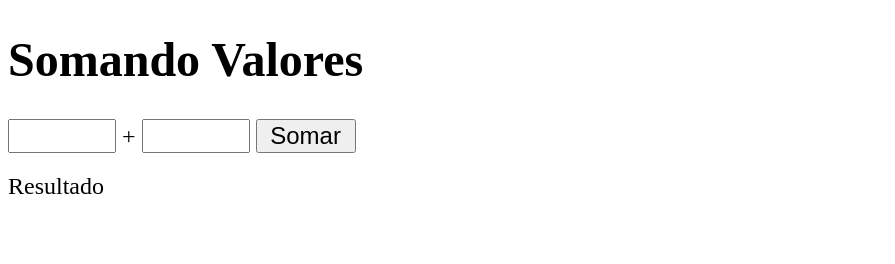
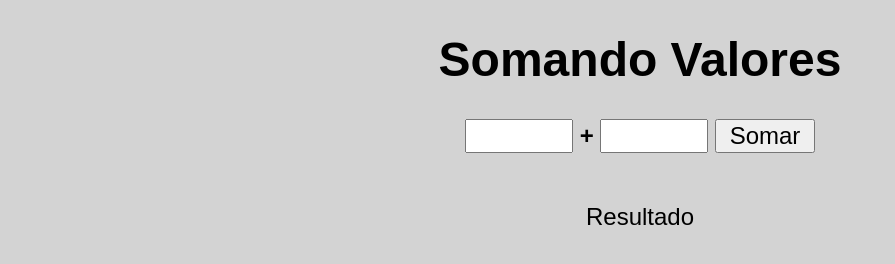
Before and after one commit to NataliRocha/CursoEmVideo-JavaScript, a plain HTML site: page ex06/index.html in a window 1280 px wide. Shown: the whole page, without its empty margins (0-895 px from the left). Drawn offline with Linux system fonts and the light colour scheme.

Commit message:
Update index.html

```diff
--- a/ex06/index.html
+++ b/ex06/index.html
@@ -7,21 +7,24 @@
     <title>Somando Números</title>
     <style>
     body{
-        font:normal 18pt Ariel;
+        font:normal 18pt Arial;
+        text-align: center;
+        background-color: lightgray;
     }
     input{
         font: normal 18pt Arial;
         width:100px;
     }
     div#res{
-        margin-top: 20px;
+        margin-top: 50px;
+        text-align: center;
 
     }
 </style>
 </head>
 <body>
     <h1>Somando Valores</h1>
-    <input type="number" name="txt1" id="txt1"> +
+    <input type="number" name="txt1" id="txt1"> <strong>+</strong>
     <input type="number" name="txt2" id="txt2">
     <input type="button" value="Somar" onclick="somar()">
     <div id = "res">Resultado</div>
```
